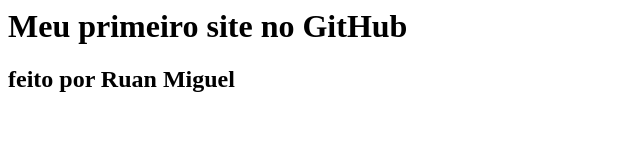
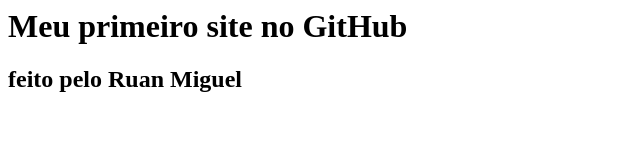
Before and after one commit to rumians/myfirstpage, a plain HTML site: page index.html in a window 1280 px wide. Shown: the full height of the page, 0-640 px from the left. Drawn offline with Linux system fonts and the light colour scheme.

Commit message:
alteraçaoes index.html

```diff
--- a/index.html
+++ b/index.html
@@ -4,6 +4,6 @@
   </head>
   <body>
     <h1>Meu primeiro site no GitHub</h1>
-    <h2>feito por Ruan Miguel</h2>
+    <h2>feito pelo Ruan Miguel</h2>
   </body>
 </html>
```
